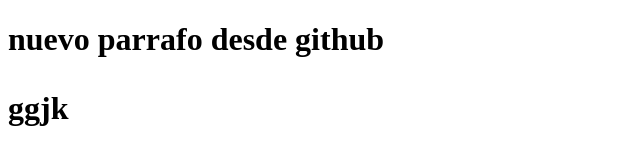
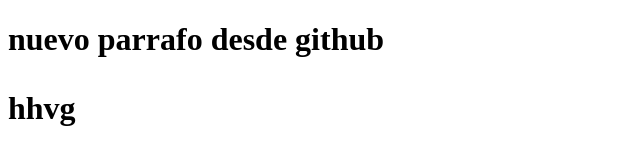
Before and after one commit to kpitan022/prueba-de-guithub, a plain HTML site: page index.html in a window 1280 px wide. Shown: the full height of the page, 0-640 px from the left. Drawn offline with Linux system fonts and the light colour scheme.

Commit message:
update index.html

```diff
--- a/index.html
+++ b/index.html
@@ -11,4 +11,4 @@
     <h1> nuevo parrafo desde github</p>
 
 </html>
-ggjk
+<p>hhvg</p>
```
